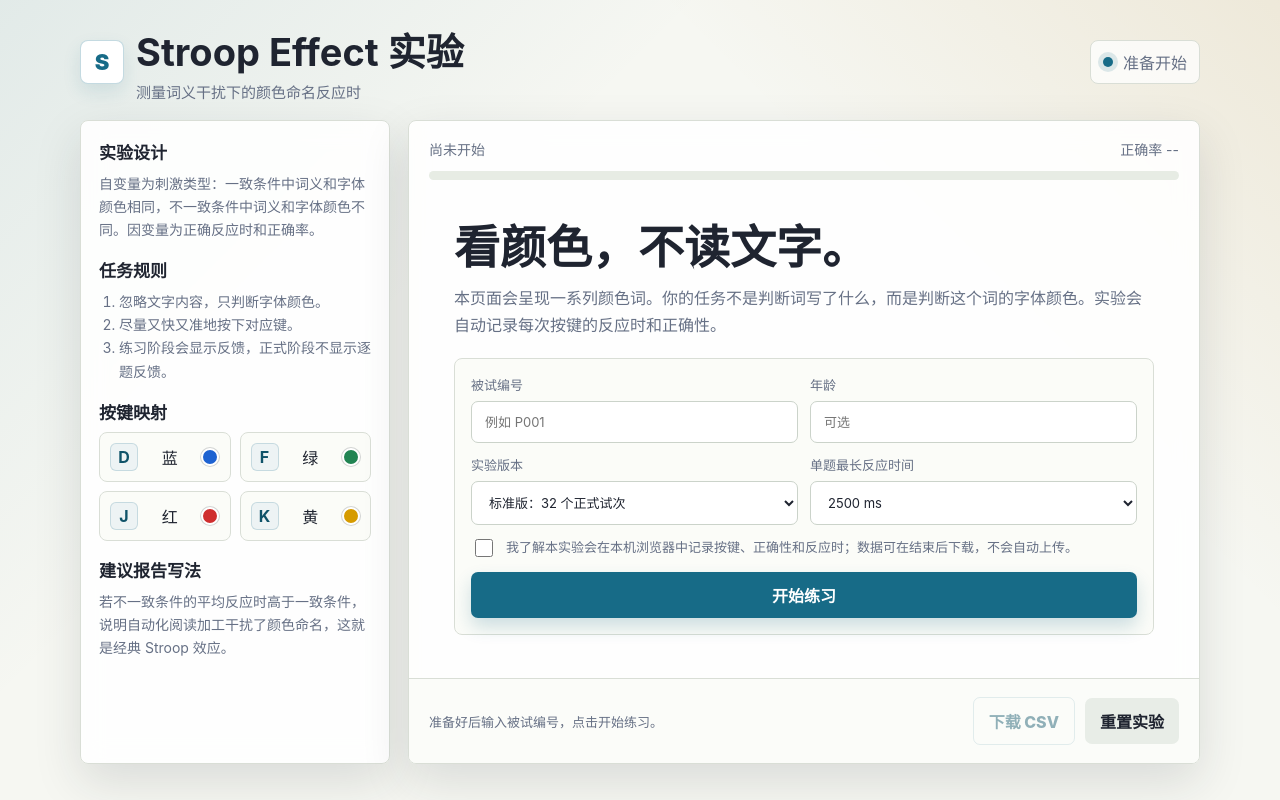
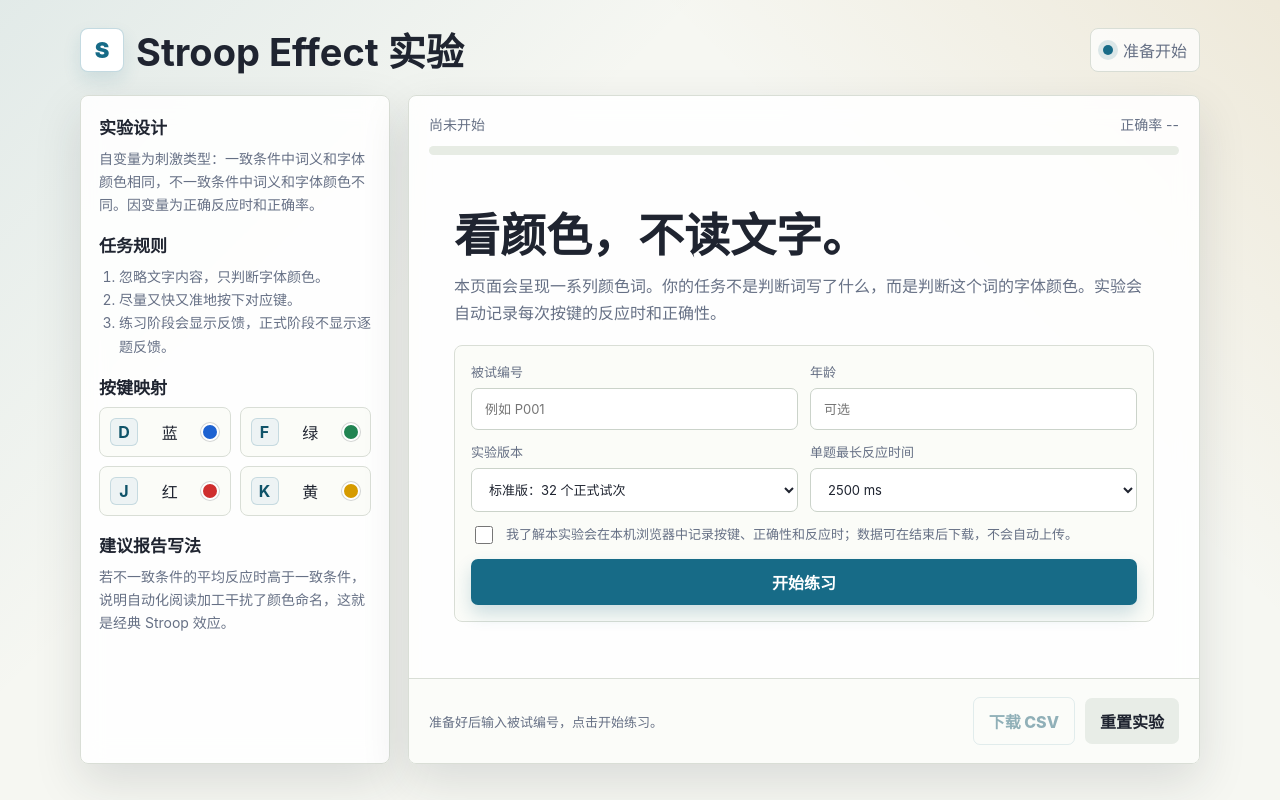
Before and after one commit to peanut-root/---, a plain HTML site: page index.html in a window 1280 px wide. Drawn offline with Linux system fonts and the light colour scheme.

Commit message:
minor changes

```diff
--- a/index.html
+++ b/index.html
@@ -663,7 +663,6 @@
         <div class="mark" aria-hidden="true"><span>S</span></div>
         <div>
           <h1>Stroop Effect 实验</h1>
-          <p class="subtitle">测量词义干扰下的颜色命名反应时</p>
         </div>
       </div>
       <div class="stage-pill" aria-live="polite">
```
